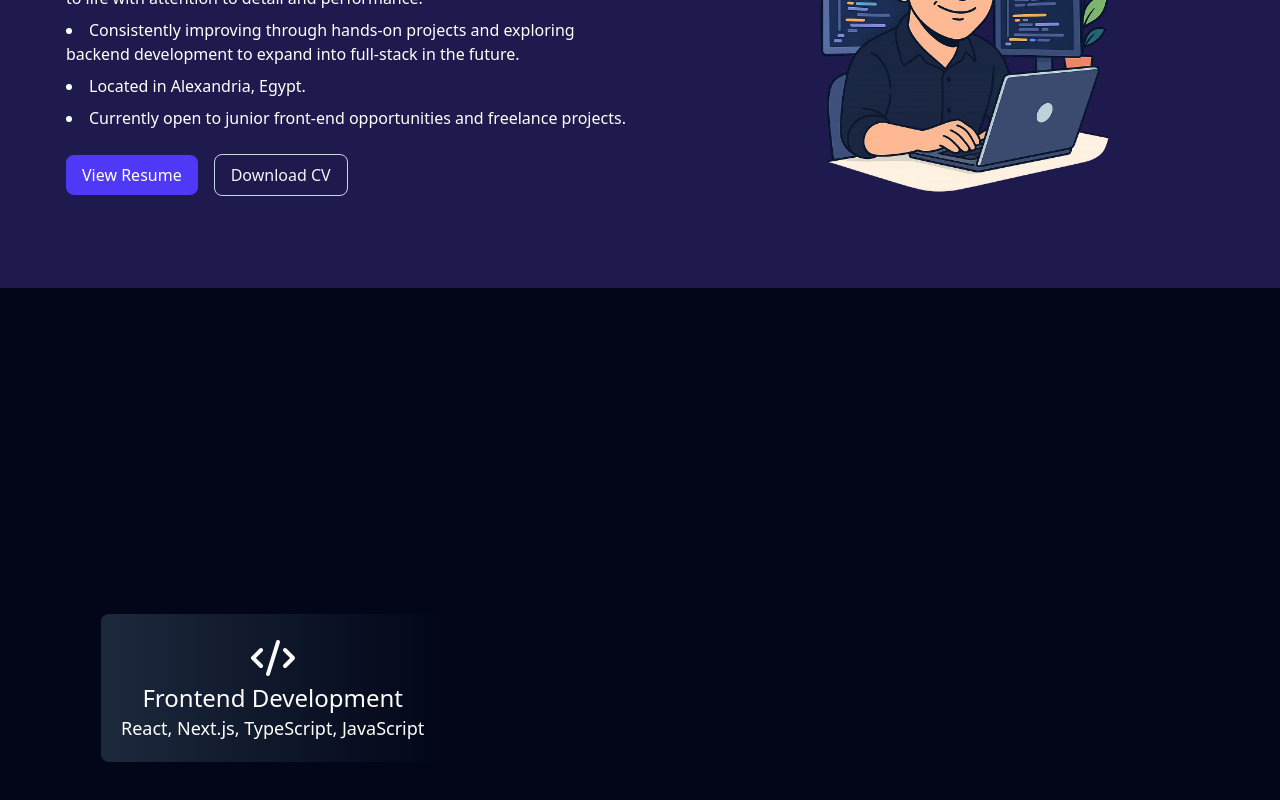
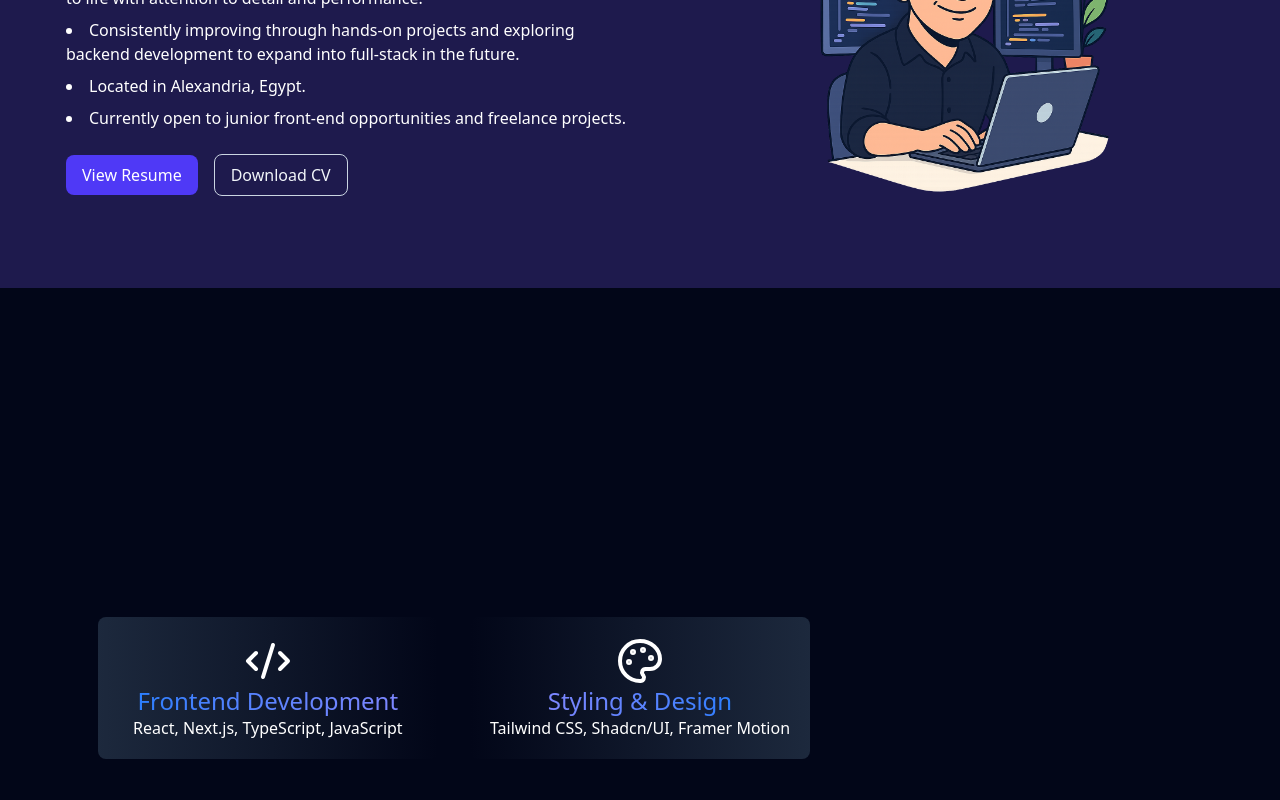
Before and after one commit to MoatazJS/moataz-portfolio, a Next.js app: page / in a window 1280 px wide. Shown: the part 1010-1810 px from the top of the page. Built offline with nearby package versions, Linux system fonts and the light colour scheme.

Commit message:
Finished styling and animating second card of skills section

```diff
--- a/components/Skills.tsx
+++ b/components/Skills.tsx
@@ -1,12 +1,12 @@
 "use client";
 import React from "react";
-import { Code2Icon } from "lucide-react";
+import { Code2Icon, PaletteIcon } from "lucide-react";
 import { easeInOut, motion } from "framer-motion";
 export default function Skills() {
   return (
     <>
       <section className="min-h-screen container mx-auto flex justify-center items-center">
-        <div className="min-h-fit  grid grid-cols-1 md:grid-cols-3 text-white align-middle  md:gap-6 mx-2 md:mx-0">
+        <div className="min-h-fit  grid grid-cols-1 md:grid-cols-3 text-white align-middle  md:gap-8 mx-2 md:mx-0">
           {/* first card */}
           <div className="bg-linear-to-b md:bg-linear-to-r from-slate-800 rounded-lg hover:border-indigo-600  flex flex-col justify-center items-center text-center p-5">
             <motion.div
@@ -23,7 +23,9 @@ export default function Skills() {
               transition={{ duration: 1.3, ease: easeInOut }}
               viewport={{ once: true, amount: 0.2 }}
             >
-              <h1 className="text-xl md:text-2xl">Frontend Development</h1>
+              <h1 className="text-xl md:text-2xl bg-linear-to-l from-indigo-400 to-blue-500 bg-clip-text text-transparent">
+                Frontend Development
+              </h1>
             </motion.div>
             <motion.div
               initial={{ opacity: 0 }}
@@ -31,8 +33,39 @@ export default function Skills() {
               transition={{ duration: 1.3, ease: easeInOut }}
               viewport={{ once: true, amount: 0.2 }}
             >
-              <p className="text-sm md:text-lg">
+              <p className="text-sm md:text-[16px]">
                 React, Next.js, TypeScript, JavaScript
+              </p>
+            </motion.div>
+          </div>
+          {/* second card */}
+          <div className="bg-linear-to-t md:bg-linear-to-l from-slate-800 rounded-lg hover:border-indigo-600  flex flex-col justify-center items-center text-center p-5">
+            <motion.div
+              initial={{ opacity: 0, y: -20 }}
+              whileInView={{ opacity: 1, y: 0 }}
+              transition={{ duration: 1.3, ease: easeInOut }}
+              viewport={{ once: true, amount: 0.2 }}
+            >
+              <PaletteIcon className="w-12 h-12" />
+            </motion.div>
+            <motion.div
+              initial={{ opacity: 0, y: -10 }}
+              whileInView={{ opacity: 1, y: 0 }}
+              transition={{ duration: 1.3, ease: easeInOut }}
+              viewport={{ once: true, amount: 0.2 }}
+            >
+              <h1 className="text-xl md:text-2xl bg-linear-to-r from-indigo-400 to-blue-500 bg-clip-text text-transparent">
+                Styling & Design
+              </h1>
+            </motion.div>
+            <motion.div
+              initial={{ opacity: 0 }}
+              whileInView={{ opacity: 1 }}
+              transition={{ duration: 1.3, ease: easeInOut }}
+              viewport={{ once: true, amount: 0.2 }}
+            >
+              <p className="text-sm md:text-[16px]">
+                Tailwind CSS, Shadcn/UI, Framer Motion
               </p>
             </motion.div>
           </div>
```
